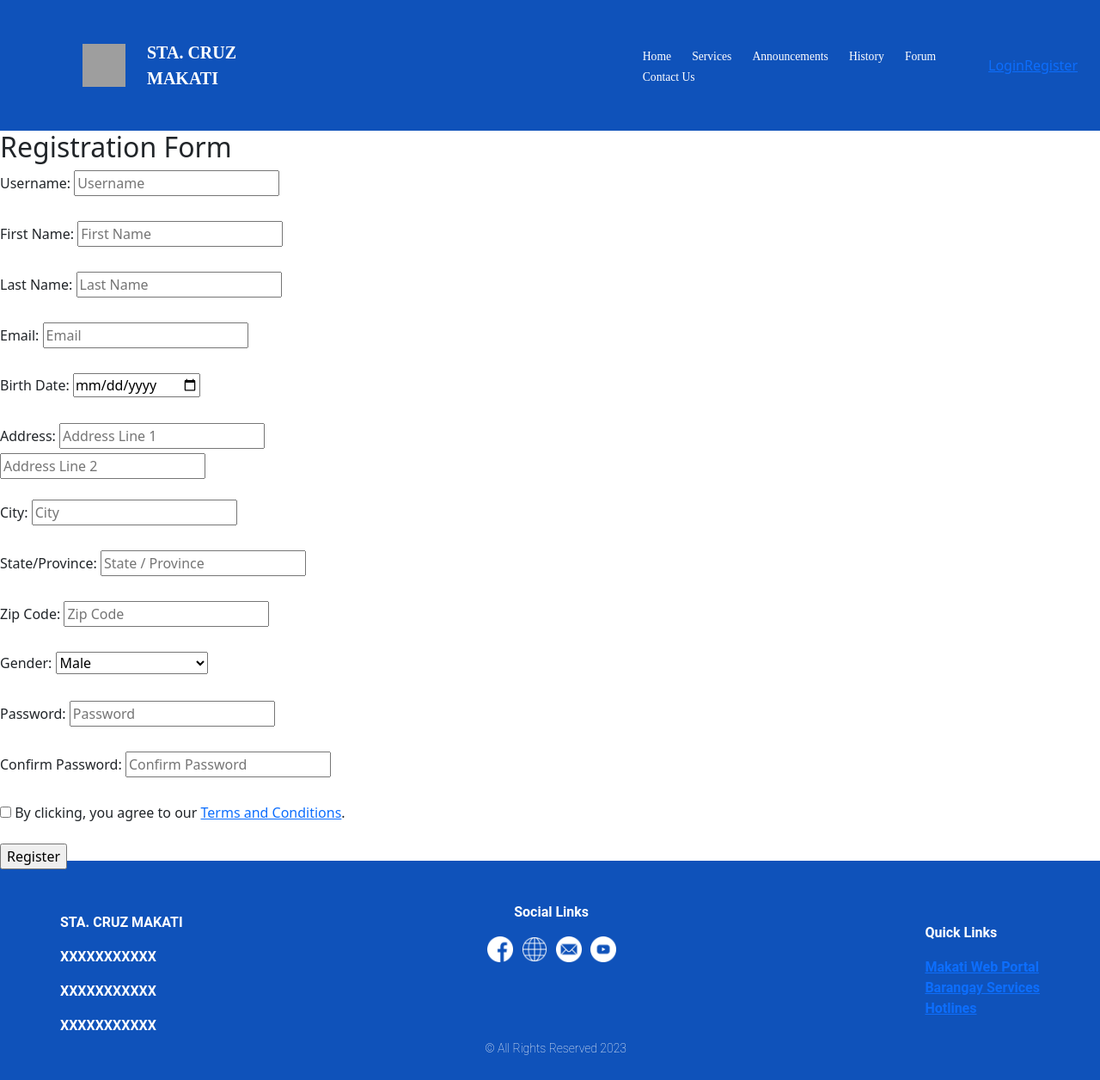
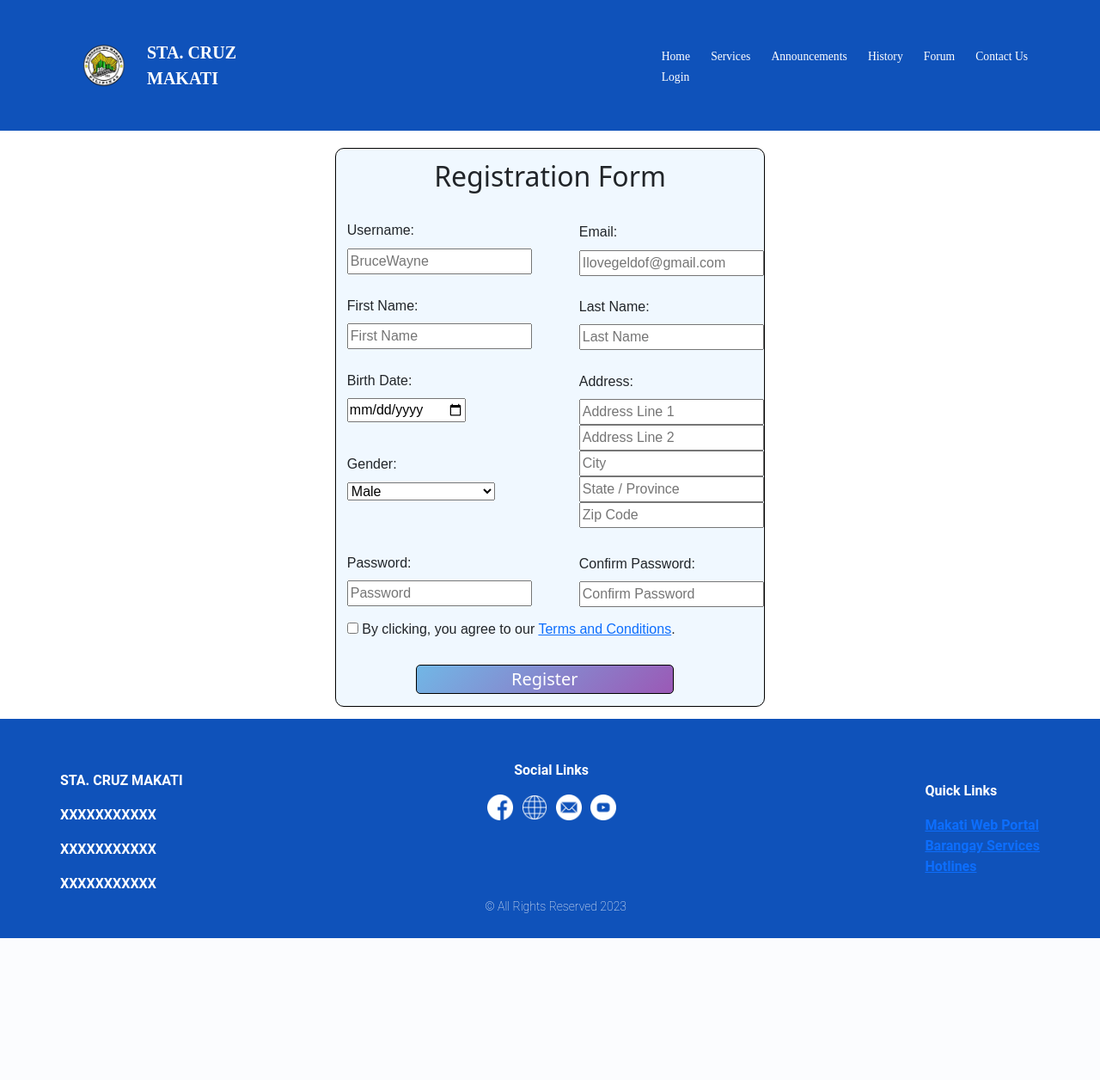
Before and after one commit to RyArDev/IT135-8L-TERM-PROJECT, a PHP site: page /register in a window 1280 px wide. Shown: the whole page at 86% size. After the commit the page ends 1091 px from the top, so only its background shows below. Run offline with PHP 8.4, Linux system fonts and the light colour scheme; data that the repository does not hold is empty; some libraries are stand-ins or nearby versions; some web fonts are replaced; grey boxes are pictures that could not be loaded.

Commit message:
update Marcelo

```diff
--- a/components/history/history.css
+++ b/components/history/history.css
@@ -36,6 +36,8 @@
 .image-section img {
   width: 100%;
   height: auto;
+  border: solid 5px black;
+  border-radius: 5px;
 }
 
 .text-section {
--- a/components/register/register.css
+++ b/components/register/register.css
@@ -77,3 +77,120 @@
     font-weight: bold;
     cursor: pointer;
 }
+
+.regs-content{
+    background-color: #ffffff;
+}
+
+.registration{
+    margin:auto;
+    background-color: aliceblue;
+    border: solid 1px black;
+    width:500px;
+    height:650px;
+    border-radius: 10px;
+    padding: 1%;
+    margin-top: 20px;
+}
+
+.regstext{
+    text-align: center;
+    font-family: 'Poppins',sans-serif;
+    font-size: 50px;
+    margin-top: 10px;
+}
+
+.user{
+    font-family: 'Poppins',sans-serif;
+}
+
+.usertext{
+    margin-top:1px;
+}
+
+.email{
+    font-family: 'Poppins',sans-serif;
+    margin-top: -85.5px;
+    margin-left: 270px;
+}
+
+.emailtext{
+    margin-top:1px;
+}
+
+.first{
+    font-family: 'Poppins',sans-serif;
+    margin-top: -1px;
+}
+
+.last{
+    margin-left: 270px;
+    font-family: 'Poppins',sans-serif;
+    margin-top: -85px;
+}
+
+.birth{
+    font-family: 'Poppins',sans-serif;
+}
+
+.birthtext{
+    margin-top:1px;
+}
+
+.add{
+    font-family: 'Poppins',sans-serif;
+    margin-left: 270px;
+    margin-top: -83px;
+}
+
+.city{
+    font-family: 'Poppins',sans-serif;
+    margin-left: 270px;
+    margin-top: -84px;
+}
+
+.state{
+    font-family: 'Poppins',sans-serif;
+    margin-left: 270px;
+    margin-top: -24px;
+}
+
+.zip{
+    font-family: 'Poppins',sans-serif;
+    margin-left: 270px;
+    margin-top: -24px;
+}
+
+.gender{
+    font-family: 'Poppins',sans-serif;
+    margin-top: -20px;
+}
+
+.pass{
+    font-family: 'Poppins',sans-serif;
+    margin-top: 5px;
+}
+
+.confirm{
+    font-family: 'Poppins',sans-serif;
+    margin-left: 270px;
+    margin-top: -85px
+}
+
+.agree{
+    font-family: 'Poppins',sans-serif;
+    margin-top: -10px;
+}
+
+.regis{
+    color:rgb(255, 255, 255);
+    background: linear-gradient(135deg, #71b7e6, #9b59b6);
+    transition-duration: 0.4s;
+    cursor: pointer;
+    font-size: 20px;
+    border: solid 1px black;
+    border-radius: 5px;
+    margin-top: 5px;
+    margin-left: 80px;
+    width: 300px;
+}
--- a/components/register/register.php
+++ b/components/register/register.php
@@ -141,55 +141,104 @@
     }
 ?>
 
-<div>
-    <h2>Registration Form</h2>
+<div class="regs-content">
+    <div class="registration">
+    <h2 class="regtext" align="center">Registration Form</h2>
+    <br>
     <form method="POST">
+        <div class="user">
         <label for="username">Username:</label>
-        <input type="text" id="username" name="username" placeholder="Username" value="<?php echo isset($_POST['username']) ? $_POST['username'] : null; ?>" required><br><br>
+        <div class="usertext">
+        <input type="text" id="username" name="username" placeholder="BruceWayne" value="<?php echo isset($_POST['username']) ? $_POST['username'] : null; ?>" required><br><br>
+        </div>
+        </div>
 
+        <div class="email">
+        <label for="email">Email:</label>
+        <div class="emailtext">
+        <input type="email" id="email" name="email" placeholder="Ilovegeldof@gmail.com" value="<?php echo isset($_POST['email']) ? $_POST['email'] : null; ?>" required><br><br>
+        </div>
+        </div>
+
+        <div class="first">
         <label for="firstName">First Name:</label>
+        <div class="firsttext">
         <input type="text" id="firstName" name="firstName" placeholder="First Name" value="<?php echo isset($_POST['firstName']) ? $_POST['firstName'] : null; ?>" required><br><br>
+        </div>
+        </div>
 
+        <div class="last">
         <label for="lastName">Last Name:</label>
+        <div class="lasttext">
         <input type="text" id="lastName" name="lastName" placeholder="Last Name" value="<?php echo isset($_POST['lastName']) ? $_POST['lastName'] : null; ?>" required><br><br>
+        </div>
+        </div>
 
-        <label for="email">Email:</label>
-        <input type="email" id="email" name="email" placeholder="Email" value="<?php echo isset($_POST['email']) ? $_POST['email'] : null; ?>" required><br><br>
+        <div class="birth">
+        <label for="birthDate">Birth Date:</label>
+        <div class="datetext">
+        <input type="date" id="birthDate" name="birthDate" placeholder="Birth Date" value="<?php echo isset($_POST['birthDate']) ? $_POST['birthDate'] : null; ?>" required><br><br>
+        </div>
+        </div>
 
-        <label for="birthDate">Birth Date:</label>
-        <input type="date" id="birthDate" name="birthDate" placeholder="Birth Date" value="<?php echo isset($_POST['birthDate']) ? $_POST['birthDate'] : null; ?>" required><br><br>
-
+        <div class="add">
         <label for="address1">Address:</label>
+        <div class="addtext">
         <input type="text" id="address1" name="address1" placeholder="Address Line 1" value="<?php echo isset($_POST['address1']) ? $_POST['address1'] : null; ?>" required><br>
         <input type="text" id="address2" name="address2" placeholder="Address Line 2" value="<?php echo isset($_POST['address2']) ? $_POST['address2'] : null; ?>"><br><br>
+        </div>
+        </div>
 
-        <label for="city">City:</label>
-        <input type="text" id="city" name="city" placeholder="City" value="<?php echo isset($_POST['city']) ? $_POST['city'] : null; ?>" required><br><br>
-
-        <label for="state">State/Province:</label>
-        <input type="text" id="stateProvince" name="stateProvince" placeholder="State / Province" value="<?php echo isset($_POST['stateProvince']) ? $_POST['stateProvince'] : null; ?>" required><br><br>
-
-        <label for="zipCode">Zip Code:</label>
-        <input type="text" id="zipCode" name="zipCode" placeholder="Zip Code" value="<?php echo isset($_POST['zipCode']) ? $_POST['zipCode'] : null; ?>" required><br><br>
-
+        <div class="gender">
         <label for="gender">Gender:</label>
+        <div class="gendertext">
         <select name="gender" id="gender" required>
             <option value="None" <?php echo isset($_POST['gender']) && $_POST['gender'] === 'None' ? ' selected' : ''; ?> disabled>Please pick a gender</option>
             <option value="Male" <?php echo isset($_POST['gender']) && $_POST['gender'] === 'Male' ? ' selected' : ''; ?>>Male</option>
             <option value="Female" <?php echo isset($_POST['gender']) && $_POST['gender'] === 'Female' ? ' selected' : ''; ?>>Female</option>
             <option value="Other" <?php echo isset($_POST['gender']) && $_POST['gender'] === 'Other' ? ' selected' : ''; ?>>Other</option>
         </select><br><br>
+        </div>
+        </div>
 
+        <div class="city">
+        <div class="citytext">
+        <input type="text" id="city" name="city" placeholder="City" value="<?php echo isset($_POST['city']) ? $_POST['city'] : null; ?>" required><br><br>
+        </div>
+        </div>
+
+        <div class="state">
+        <div class="statetext">
+        <input type="text" id="stateProvince" name="stateProvince" placeholder="State / Province" value="<?php echo isset($_POST['stateProvince']) ? $_POST['stateProvince'] : null; ?>" required><br><br>
+        </div>
+        </div>
+
+        <div class="zip">
+        <div class="ziptext">
+        <input type="text" id="zipCode" name="zipCode" placeholder="Zip Code" value="<?php echo isset($_POST['zipCode']) ? $_POST['zipCode'] : null; ?>" required><br><br>
+        </div>
+        </div>
+
+        <div class="pass">
         <label for="password">Password:</label>
+        <div class="passtext">
         <input type="password" id="password" name="password" placeholder="Password" required><br><br>
+        </div>
+        </div>
 
+        <div class="confirm">
         <label for="confirmPassword">Confirm Password:</label>
+        <div class="confirmtext">
         <input type="password" id="confirmPassword" name="confirmPassword" placeholder="Confirm Password" required><br><br>
+        </div>
+        </div>
 
+        <div class="agree">
         <input type="checkbox" id="agreeTerms" name="agreeTerms">
         <span class="required" id="agreeTermsError">By clicking, you agree to our <a href="#" onclick="showTermsAndConditions()">Terms and Conditions</a>.</span><br><br>
+        </div>
 
-        <input type="submit" value="Register">
+        <input type="submit" class="regis" value="Register">
     </form>
 </div>
 
--- a/global.php
+++ b/global.php
@@ -27,7 +27,7 @@
     <div class="navigation-bar">
       <div class="logo">
         <a href="#">
-          <img src="./assets/logo.jpg" alt="Logo">
+          <img src="./assets/images/pages/homepage/logo1.png" alt="Logo">
         </a>      <div class="circle"></div>
         <span class="logo-text">STA. CRUZ MAKATI</span>
       </div>
@@ -39,23 +39,23 @@
         <a href="history">History</a>
         <a href="forums">Forum</a>
         <a href="contact-us">Contact Us</a>
-      </div>
+        <!--<a href="logout">Logout</a>-->
 
         <?php
                        if(isset($_SESSION['user_id'])){
 
-        echo
-        "<a href='/profile'>" . $user['username'] .
-            "<img src='". $userProfile['profile_image_url'] . "'alt='User Avatar' class='avatar-icon' width='10%' align='right'/>
-        </a>";
+                        echo "<li><a href='/profile'>" . $user['username'] . "</a></li>" .
+                        "<li><a href='utilities/authentication/logout.php'>Logout</a></li>";
 
                     }else{
 
-        echo "<a href='/login' role='button' data-toggle='modal' data-target='#loginModal'>Login</a>
-              <a href='/register' role='button' data-toggle='modal' data-target='#registerModal'>Register</a>";
+                        echo "<a href='/login'>Login</a>";
 
                     }
 ?>
+
+      </div>
+
     </div>
   </div>
 
--- a/utilities/authentication/logout.php
+++ b/utilities/authentication/logout.php
@@ -47,7 +47,7 @@
             createLog($logCreate);
 
             session_destroy();
-            header("Location: /");
+            header("Location: /login");
 
         } catch (Exception $e) {
 
```
Also changed, not shown: other parts of components/register/register.php (+2 -31 lines), components/contact-us/contact-us.php (+2 -14 lines), components/login/login.css (+35 -8 lines), components/login/login.php (+5 -3 lines), assets/images/pages/homepage/logo1.png (added). Lines whose indentation alone changed are shown as unchanged.
